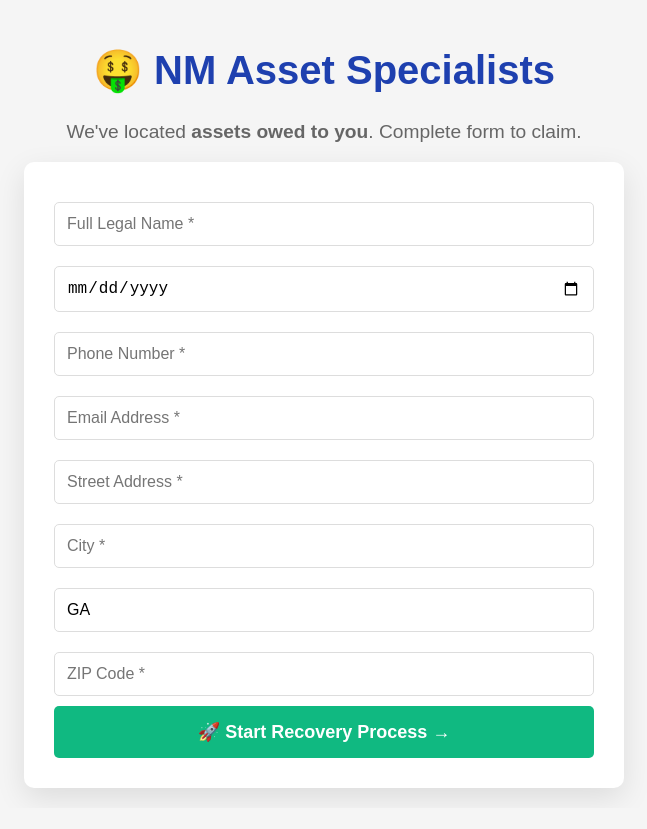
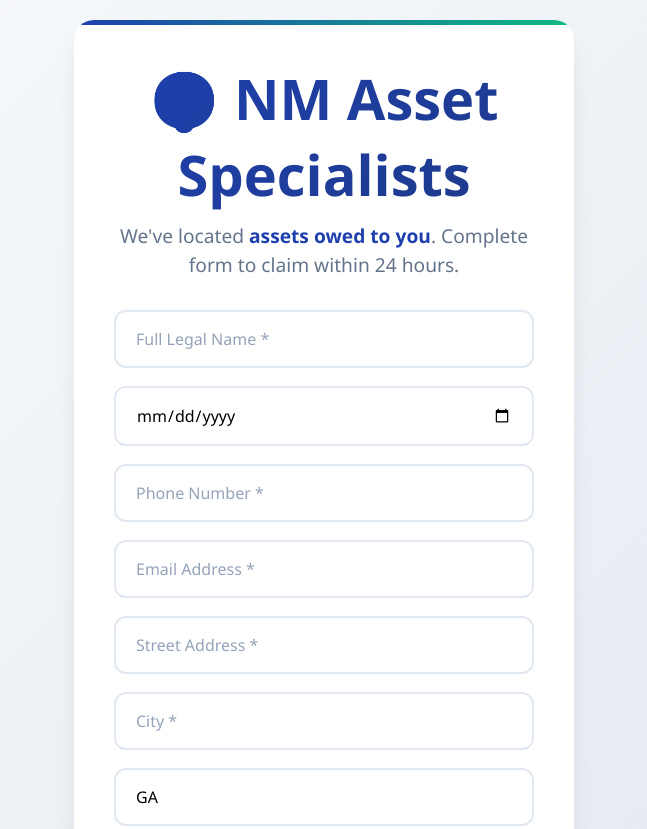
Before and after one commit to nnmtech/asset_specialist, a plain HTML site: page index.html in a window 1280 px wide. Shown: the top 829 px of the page, without its empty margins (316-963 px from the left). Before the commit the page ends 808 px from the top, so only its background shows below. Drawn offline with Linux system fonts and the light colour scheme.

Commit message:
Revamp index.html for asset recovery form
Updated the layout and styles of the asset recovery form, improved accessibility, and added a meta description for SEO.

```diff
--- a/index.html
+++ b/index.html
@@ -3,16 +3,44 @@
 <head>
     <meta charset="UTF-8">
     <meta name="viewport" content="width=device-width, initial-scale=1.0">
-<title>NM Asset Specialists - Recover Your Owed Assets</title>
-<style>body{font-family:Arial;margin:40px;max-width:600px;margin:auto;padding:20px;background:#f5f5f5}h1{color:#1e40af;font-size:2.5em;text-align:center}form{background:white;padding:30px;border-radius:10px;box-shadow:0 10px 30px rgba(0,0,0,0.1)}input{width:100%;padding:12px;margin:10px 0;border:1px solid #ddd;border-radius:5px;font-size:16px;box-sizing:border-box}button{width:100%;padding:15px;background:#10b981;color:white;border:none;border-radius:5px;font-size:18px;cursor:pointer;font-weight:bold}.success{display:none;background:#d4edda;color:#155724;padding:20px;border-radius:5px;margin-top:20px;text-align:center}</style>
+    <title>NM Asset Specialists - Recover Owed Assets | Georgia</title>
+    <meta name="description" content="Recover your owed assets from property sales. No upfront fees. Georgia specialists.">
+    <style>
+        :root {
+            --primary: #1e40af;
+            --primary-dark: #1e3a8a;
+            --accent: #10b981;
+            --bg: #f8fafc;
+            --white: #ffffff;
+            --shadow: 0 20px 25px -5px rgba(0,0,0,0.1);
+        }
+        *{margin:0;padding:0;box-sizing:border-box}
+        body{font-family:'Segoe UI',Tahoma,Geneva,Verdana,sans-serif;background:linear-gradient(135deg,var(--bg) 0%,#e2e8f0 100%);min-height:100vh;display:flex;align-items:center;justify-content:center;padding:20px}
+        .container{max-width:500px;width:100%;background:var(--white);border-radius:20px;padding:40px;box-shadow:var(--shadow);position:relative;overflow:hidden}
+        .container::before{content:'';position:absolute;top:0;left:0;right:0;height:5px;background:linear-gradient(90deg,var(--primary),var(--accent))}
+        h1{font-size:clamp(2rem,5vw,3.5rem);background:linear-gradient(135deg,var(--primary),var(--primary-dark));-webkit-background-clip:text;-webkit-text-fill-color:transparent;text-align:center;margin-bottom:10px;font-weight:800}
+        .subtitle{font-size:1.2rem;color:#64748b;text-align:center;margin-bottom:30px;line-height:1.5}
+        .highlight{font-weight:700;color:var(--primary)}
+        form{display:flex;flex-direction:column;gap:18px}
+        input{padding:16px 20px;border:2px solid #e2e8f0;border-radius:12px;font-size:16px;transition:all 0.3s ease;font-family:inherit}
+        input:focus{outline:none;border-color:var(--primary);box-shadow:0 0 0 3px rgba(30,64,175,0.1)}
+        input::placeholder{color:#94a3b8}
+        button{padding:18px;font-size:18px;font-weight:700;background:linear-gradient(135deg,var(--accent),#059669);color:var(--white);border:none;border-radius:12px;cursor:pointer;transition:all 0.3s ease;box-shadow:0 10px 20px rgba(16,185,129,0.3)}
+        button:hover{transform:translateY(-2px);box-shadow:0 15px 30px rgba(16,185,129,0.4)}
+        button:active{transform:translateY(0)}
+        .success{display:none;background:linear-gradient(135deg,#d1fae5,#a7f3d0);color:#065f46;padding:20px;border-radius:12px;margin-top:20px;text-align:center;font-weight:600;border:1px solid #86efac;animation:slideIn 0.5s ease}
+        @keyframes slideIn{from{opacity:0;transform:translateY(20px)}to{opacity:1;transform:translateY(0)}}
+        @media(max-width:480px){.container{padding:30px 20px;margin:10px;border-radius:16px}}
+    </style>
 </head>
 <body>
+    <div class="container">
         <h1>🤑 NM Asset Specialists</h1>
-<p style="text-align:center;font-size:1.2em;color:#666">We've located <strong>assets owed to you</strong>. Complete form to claim.</p>
+        <p class="subtitle">We've located <span class="highlight">assets owed to you</span>. Complete form to claim within 24 hours.</p>
 
         <form id="claimForm">
             <input type="text" name="fullName" placeholder="Full Legal Name *" required>
-<input type="date" name="dob" placeholder="Date of Birth" required>
+            <input type="date" name="dob" required>
             <input type="tel" name="phone" placeholder="Phone Number *" required>
             <input type="email" name="email" placeholder="Email Address *" required>
             <input type="text" name="address" placeholder="Street Address *" required>
@@ -23,18 +51,20 @@
         </form>
 
         <div id="success" class="success">✅ SUCCESS! Specialist will call within 24 hours.</div>
+    </div>
 
     <script>
         document.getElementById('claimForm').onsubmit=async(e)=>{
             e.preventDefault();
             const formData=new FormData(e.target);
             const data=Object.fromEntries(formData);
-document.querySelector('button').textContent='Sending...';
+            const btn=document.querySelector('button');
+            btn.textContent='Sending...'; btn.disabled=true;
             try{
                 await fetch('/api/submit-lead',{method:'POST',headers:{'Content-Type':'application/json'},body:JSON.stringify(data)});
                 document.getElementById('success').style.display='block';
                 e.target.style.display='none';
-}catch{alert('Error - call 404-XXX-XXXX');}
+            }catch{alert('Error - call 404-XXX-XXXX'); btn.textContent='🚀 Start Recovery Process →'; btn.disabled=false;}
         }
     </script>
 </body>
```
Lines whose indentation alone changed are shown as unchanged.
